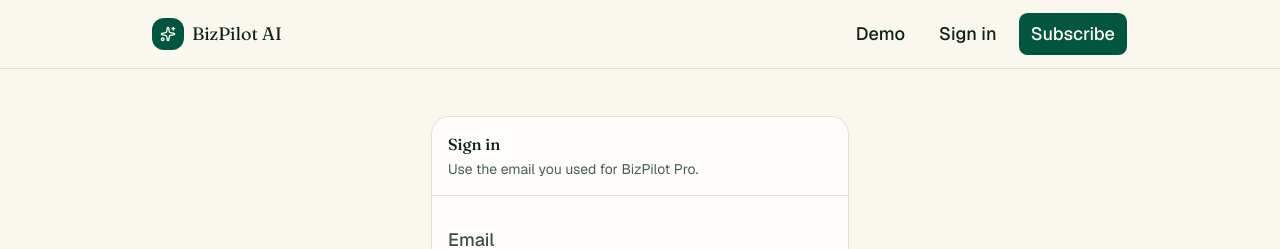
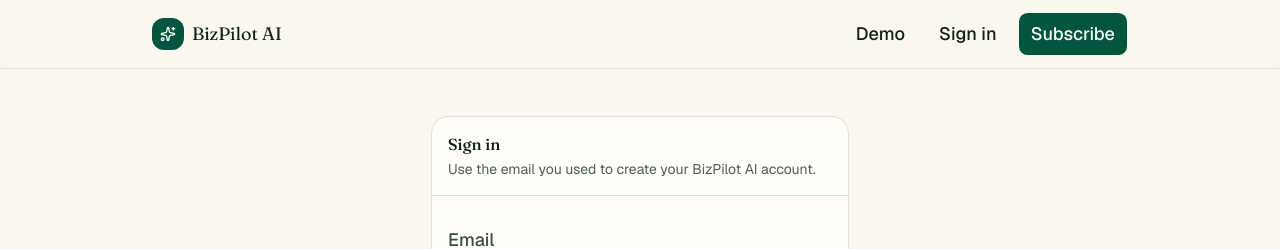
Before and after one commit to virellotimepieces-maker/bizpilot-ai, a Next.js app: page /login in a window 1280 px wide. Shown: the top 249 px of the page. Built offline with nearby package versions, Linux system fonts and the light colour scheme.

Commit message:
Use BizPilot AI as the product name in the UI.
Keep BizPilot Pro only for the paid plan, billing, and subscription copy.

Co-authored-by: virelloai.optimizer <virelloai.optimizer@gmail.com>

```diff
--- a/components/app-shell.tsx
+++ b/components/app-shell.tsx
@@ -121,7 +121,7 @@ function SidebarBody({
         )}
         {demo ? (
           <Link href="/" className="px-1 text-[11px] text-white/55 underline-offset-2 hover:underline">
-            Back to BizPilot Pro
+            Back to BizPilot AI
           </Link>
         ) : (
           <p className="px-1 text-[11px] leading-relaxed text-white/40">
--- a/components/chat-studio.tsx
+++ b/components/chat-studio.tsx
@@ -70,7 +70,7 @@ function ChatBody() {
             <div className="flex items-center justify-between border-b px-4 py-3">
               <div>
                 <p className="text-sm font-medium">Chat with {knowledge.name}</p>
-                <p className="text-xs text-neutral-500">Powered by BizPilot · same knowledge as email and social</p>
+                <p className="text-xs text-neutral-500">Powered by BizPilot AI · same knowledge as email and social</p>
               </div>
               <Badge variant="secondary">Live demo</Badge>
             </div>
--- a/components/login-form.tsx
+++ b/components/login-form.tsx
@@ -42,7 +42,7 @@ export function LoginForm() {
         <Card>
           <CardHeader className="border-b">
             <CardTitle>Sign in</CardTitle>
-            <CardDescription>Use the email you used for BizPilot Pro.</CardDescription>
+            <CardDescription>Use the email you used to create your BizPilot AI account.</CardDescription>
           </CardHeader>
           <CardContent className="pt-4">
             <form className="grid gap-4" onSubmit={onSubmit}>
--- a/components/paid-app-shell.tsx
+++ b/components/paid-app-shell.tsx
@@ -32,7 +32,7 @@ export function PaidAppShell({ children }: { children: React.ReactNode }) {
   return (
     <div className="flex min-h-full bg-background">
       <aside className="sticky top-0 hidden h-dvh w-64 shrink-0 bg-sidebar p-4 text-sidebar-foreground md:flex md:flex-col">
-        <p className="font-heading px-1 text-lg text-white">BizPilot Pro</p>
+        <p className="font-heading px-1 text-lg text-white">BizPilot AI</p>
         <nav className="mt-6 grid gap-1">
           {NAV.map((item) => {
             const Icon = item.icon;
@@ -58,7 +58,7 @@ export function PaidAppShell({ children }: { children: React.ReactNode }) {
       </aside>
       <div className="flex min-w-0 flex-1 flex-col overflow-x-hidden">
         <header className="flex items-center justify-between gap-3 border-b px-3 py-2 md:hidden">
-          <span className="font-heading text-2xl leading-none">BizPilot Pro</span>
+          <span className="font-heading text-2xl leading-none">BizPilot AI</span>
           <Button size="sm" variant="outline" className={TOUCH_TARGET_CLASS} render={<Link href="/billing" />}>
             Billing
           </Button>
--- a/components/signup-form.tsx
+++ b/components/signup-form.tsx
@@ -70,7 +70,7 @@ export function SignupForm() {
       <main className="mx-auto max-w-md px-4 py-12">
         <Card>
           <CardHeader className="border-b">
-            <CardTitle>Create your BizPilot account</CardTitle>
+            <CardTitle>Create your BizPilot AI account</CardTitle>
             <CardDescription>
               One business workspace is created with your account. Subscribe to BizPilot Pro to
               unlock the dashboard and website widget.
--- a/components/widget-chat.tsx
+++ b/components/widget-chat.tsx
@@ -245,7 +245,7 @@ export function WidgetChat({
         <div className="min-w-0">
           <p className="text-sm font-medium">Chat</p>
           <p className="text-xs text-neutral-500">
-            {waitingOnHuman ? "A teammate will reply here" : "Powered by BizPilot Pro"}
+            {waitingOnHuman ? "A teammate will reply here" : "Powered by BizPilot AI"}
           </p>
         </div>
         <button
--- a/lib/widget-install-guides.ts
+++ b/lib/widget-install-guides.ts
@@ -44,7 +44,7 @@ export const WIDGET_TROUBLESHOOTING = [
   {
     id: "inactive",
     title: "Subscription inactive",
-    body: "The widget only runs while BizPilot Pro is active. Open Billing in BizPilot, update payment if needed, then refresh the public website.",
+    body: "The widget only runs while BizPilot Pro is active. Open Billing in BizPilot AI, update payment if needed, then refresh the public website.",
   },
   {
     id: "csp",
```
